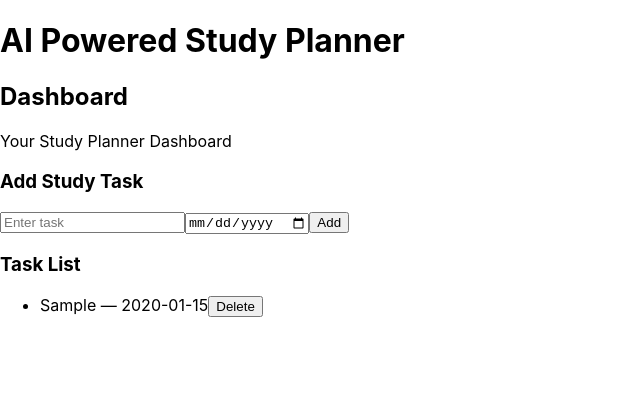
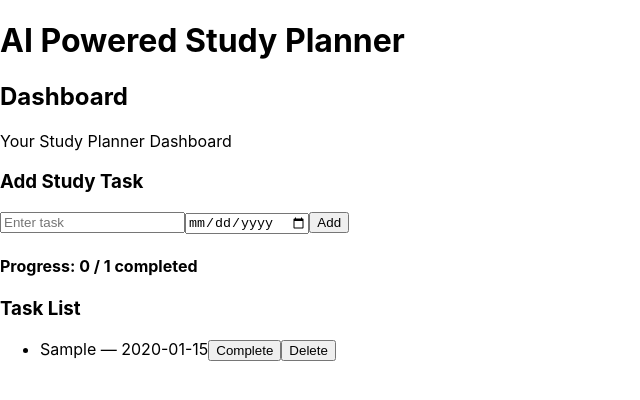
Before and after one commit to pradnyapagale7654/AI-Powered-Study-Planner, a React (Create React App) app in the folder client/: page / in a window 1280 px wide. Both pictures are taken after typing "Sample", "2020-01-15" into the empty fields and a click on the button "Add". Shown: the top 400 px of the page, without its empty margins (0-640 px from the left). Built offline with nearby package versions, Linux system fonts and the light colour scheme.

Commit message:
Progress tracker added

```diff
--- a/client/src/components/TaskForm.js
+++ b/client/src/components/TaskForm.js
@@ -9,9 +9,15 @@ const [tasks, setTasks] = useState([]);
 const handleSubmit = (e) => {
 e.preventDefault();
 
-if(task === "") return;
+if (task === "") return;
 
-setTasks([...tasks, {task, date}]);
+const newTask = {
+task,
+date,
+completed: false
+};
+
+setTasks([...tasks, newTask]);
 
 setTask("");
 setDate("");
@@ -21,6 +27,19 @@ const deleteTask = (index) => {
 const newTasks = tasks.filter((_, i) => i !== index);
 setTasks(newTasks);
 };
+
+const toggleComplete = (index) => {
+const updatedTasks = tasks.map((t, i) => {
+if (i === index) {
+return { ...t, completed: !t.completed };
+}
+return t;
+});
+
+setTasks(updatedTasks);
+};
+
+const completedCount = tasks.filter(t => t.completed).length;
 
 return (
 <div>
@@ -39,27 +58,44 @@ onChange={(e) => setTask(e.target.value)}
 <input
 type="date"
 value={date}
-onChange={(e)=>setDate(e.target.value)}
+onChange={(e) => setDate(e.target.value)}
 />
 
 <button type="submit">Add</button>
 
 </form>
 
+{/* Progress */}
+<h4>
+Progress: {completedCount} / {tasks.length} completed
+</h4>
+
 <h3>Task List</h3>
 
 <ul>
-{tasks.map((t,index)=>(
+{tasks.map((t, index) => (
 <li key={index}>
+
+<span style={{
+textDecoration: t.completed ? "line-through" : "none"
+}}>
 {t.task} — {t.date}
-<button onClick={()=>deleteTask(index)}> Delete </button>
+</span>
+
+<button onClick={() => toggleComplete(index)}>
+{t.completed ? "Undo" : "Complete"}
+</button>
+
+<button onClick={() => deleteTask(index)}>
+Delete
+</button>
+
 </li>
 ))}
 </ul>
 
 </div>
 );
-
 }
 
 export default TaskForm;
```
